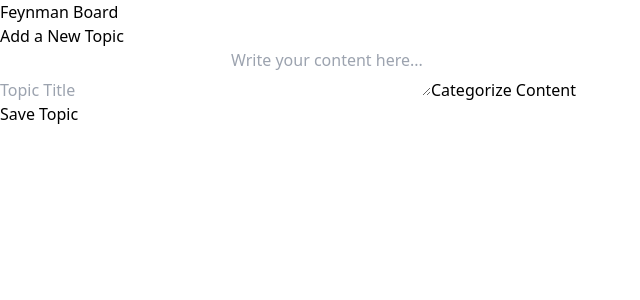
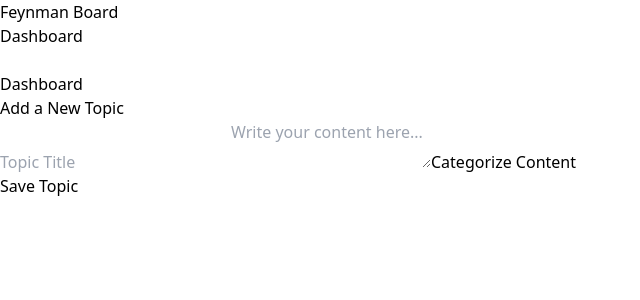
Before and after one commit to maheshpawar3819/MERN-Projects, a React (Vite) app in the folder Frontend/Feynman Board/: page /addtopic in a window 1280 px wide. Shown: the top 300 px of the page, without its empty margins (0-640 px from the left). Built offline with nearby package versions, Linux system fonts and the light colour scheme.

Commit message:
Adding dashboard to navbar

```diff
--- a/Frontend/Feynman Board/src/Component/AddTopic.jsx
+++ b/Frontend/Feynman Board/src/Component/AddTopic.jsx
@@ -1,6 +1,7 @@
 import React, { useState } from "react";
 import axios from "axios";
 import { toast, ToastContainer } from "react-toastify";
+import { useNavigate } from "react-router-dom"; // Import useNavigate
 import "react-toastify/dist/ReactToastify.css";
 import "../index.css";
 import categorizeContent from "../utils/categorizeContent";
@@ -9,6 +10,7 @@ const AddTopic = () => {
   const [title, setTitle] = useState("");
   const [content, setContent] = useState("");
   const [blocks, setBlocks] = useState([]);
+  const navigate = useNavigate(); // Initialize useNavigate
 
   const handleCategorize = () => {
     const categorizedBlocks = categorizeContent(content);
@@ -35,6 +37,7 @@ const AddTopic = () => {
       .then((response) => {
         console.log("Topic saved:", response.data);
         toast.success("Topic added successfully");
+        navigate("/dashboard"); // Redirect to the dashboard
       })
       .catch((err) => {
         console.error(
--- a/Frontend/Feynman Board/src/Component/Navbar.jsx
+++ b/Frontend/Feynman Board/src/Component/Navbar.jsx
@@ -1,15 +1,56 @@
-import React from "react";
+import React, { useState } from "react";
 import { Link } from "react-router-dom"; // If you're using react-router for navigation
 
 const Navbar = () => {
+  const [isOpen, setIsOpen] = useState(false);
+
+  const toggleMenu = () => setIsOpen(!isOpen);
+
   return (
-    <nav className="bg-blue-500 text-white p-4">
-      <div className="container mx-auto flex  items-center">
+    <nav className="bg-blue-600 text-white p-4 shadow-md">
+      <div className="container mx-auto flex items-center justify-between">
+        {/* Logo Section */}
         <div className="text-lg font-bold">
           <Link to="/" className="hover:text-gray-200 transition duration-300">
-          Feynman Board
+            Feynman Board
           </Link>
         </div>
+
+        {/* Desktop Menu */}
+        <div className="hidden md:flex space-x-6">
+          <Link to="/dashboard" className="hover:text-gray-200 transition duration-300">
+            Dashboard
+          </Link>
+          {/* Add more links as needed */}
+        </div>
+
+        {/* Mobile Menu Button */}
+        <button
+          className="md:hidden flex items-center p-2"
+          onClick={toggleMenu}
+        >
+          <svg
+            className="w-6 h-6"
+            fill="none"
+            stroke="currentColor"
+            viewBox="0 0 24 24"
+            xmlns="http://www.w3.org/2000/svg"
+          >
+            <path strokeLinecap="round" strokeLinejoin="round" strokeWidth="2" d="M4 6h16M4 12h16M4 18h16" />
+          </svg>
+        </button>
+      </div>
+
+      {/* Mobile Menu */}
+      <div className={`md:hidden ${isOpen ? "block" : "hidden"} mt-2`}>
+        <Link
+          to="/dashboard"
+          className="block px-4 py-2 text-white hover:bg-blue-700 transition duration-300"
+          onClick={toggleMenu} // Close menu on item click
+        >
+          Dashboard
+        </Link>
+        {/* Add more links as needed */}
       </div>
     </nav>
   );
```
